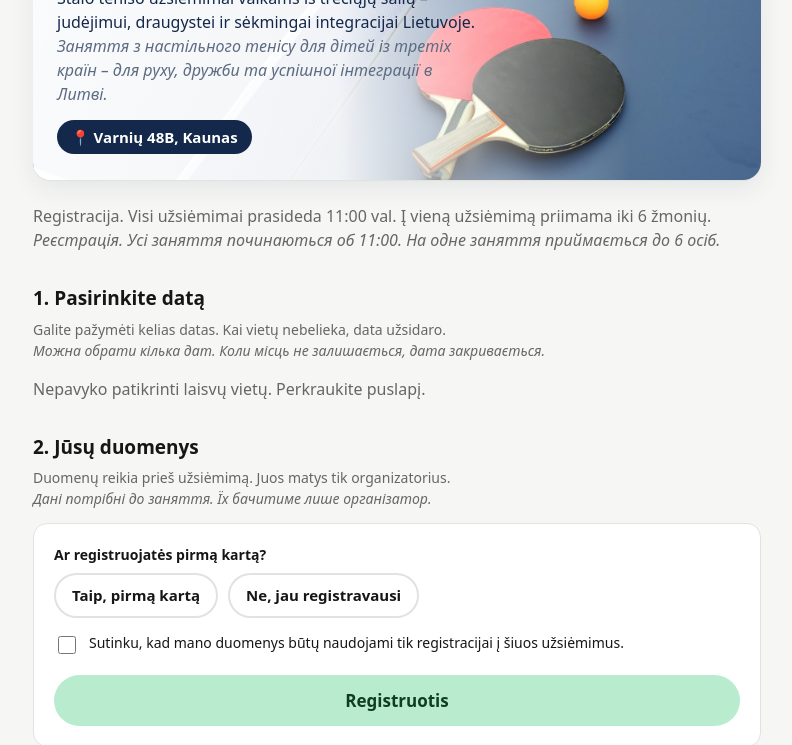
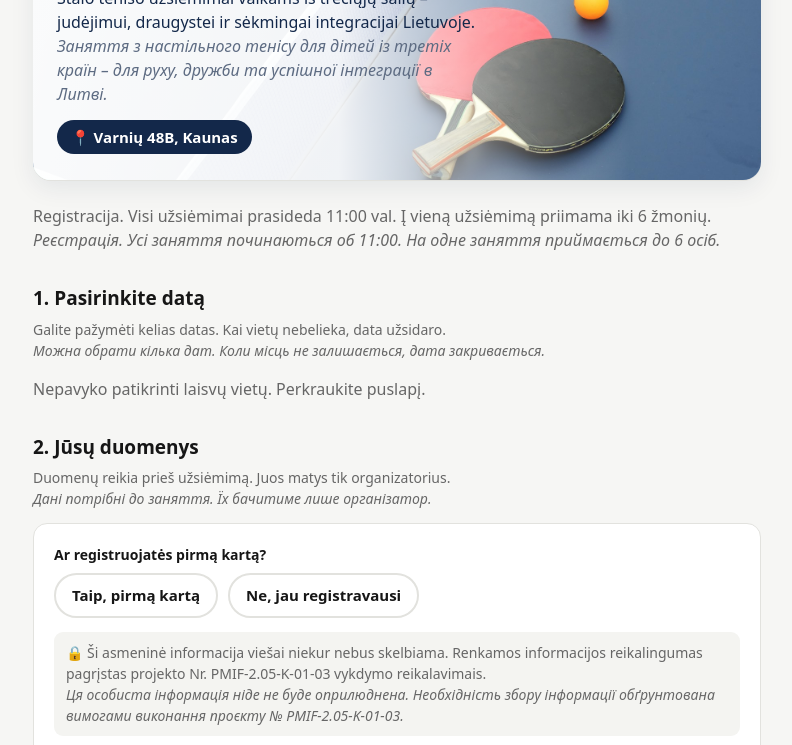
Before and after one commit to stalo-teniso-kaunas/registracija, a plain HTML site: page index.html in a window 1280 px wide. Shown: the part 205-950 px from the top of the page, without its empty margins (243-1035 px from the left). Drawn offline with Linux system fonts and the light colour scheme; no server answers.

Commit message:
Pastaba apie asmens duomenis prieš registraciją
Co-Authored-By: Claude Opus 5.5 <noreply@anthropic.com>

```diff
--- a/index.html
+++ b/index.html
@@ -21,6 +21,7 @@
   .hint { color: var(--muted); font-size: 14px; margin: 0 0 14px; }
   .uk { display: block; font-style: italic; color: var(--muted); }
   .addr { font-weight: 600; margin: 0; }
+  .privacy { background: #f4f4f1; border-radius: 9px; padding: 10px 12px; margin: 4px 0 12px; }
   .hero { position: relative; overflow: hidden; border-radius: 18px; margin: 0 0 24px; color: #13284a; background: #fff;
     box-shadow: 0 1px 0 var(--line), 0 8px 24px rgba(19,40,74,.08); }
   .hero-photo { position: absolute; inset: 0; width: 100%; height: 100%; object-fit: cover; object-position: 75% 60%; }
@@ -148,6 +149,8 @@
         <div class="field"><label class="f" for="tel">Tel. nr.</label>
           <input type="tel" id="tel" autocomplete="tel"></div>
         </div>
+        <p class="hint privacy">🔒 Ši asmeninė informacija viešai niekur nebus skelbiama. Renkamos informacijos reikalingumas pagrįstas projekto Nr. PMIF-2.05-K-01-03 vykdymo reikalavimais.
+          <span class="uk">Ця особиста інформація ніде не буде оприлюднена. Необхідність збору інформації обґрунтована вимогами виконання проєкту № PMIF-2.05-K-01-03.</span></p>
         <label class="consent"><input type="checkbox" id="sutinku" required>
           <span>Sutinku, kad mano duomenys būtų naudojami tik registracijai į šiuos užsiėmimus.</span></label>
         <button type="submit" id="btn">Registruotis</button>
```
